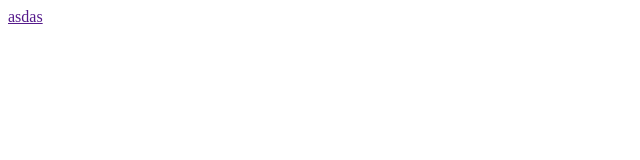
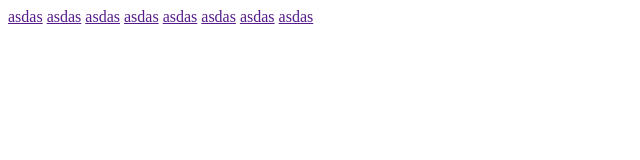
Before and after one commit to Abdalla-Ehab/JS_Revision, a plain HTML site: page index.html in a window 1280 px wide. Shown: the whole page, without its empty margins (0-640 px from the left). Drawn offline with Linux system fonts and the light colour scheme.

Commit message:
edit html

```diff
--- a/index.html
+++ b/index.html
@@ -3,9 +3,17 @@
 <head>
     <meta charset="UTF-8">
     <meta name="viewport" content="width=device-width, initial-scale=1.0">
+    <link rel="stylesheet" href="style.css">
     <title>Document</title>
 </head>
 <body>
     <a href="">asdas</a>
+    <a href="">asdas</a>
+    <a href="">asdas</a>
+    <a href="">asdas</a>
+    <a href="">asdas</a>
+    <a href="">asdas</a>
+    <a href="">asdas</a>
+    <a href="">asdas</a>
 </body>
 </html>
```
Also changed, not shown: second.html (+11 -0 lines).
